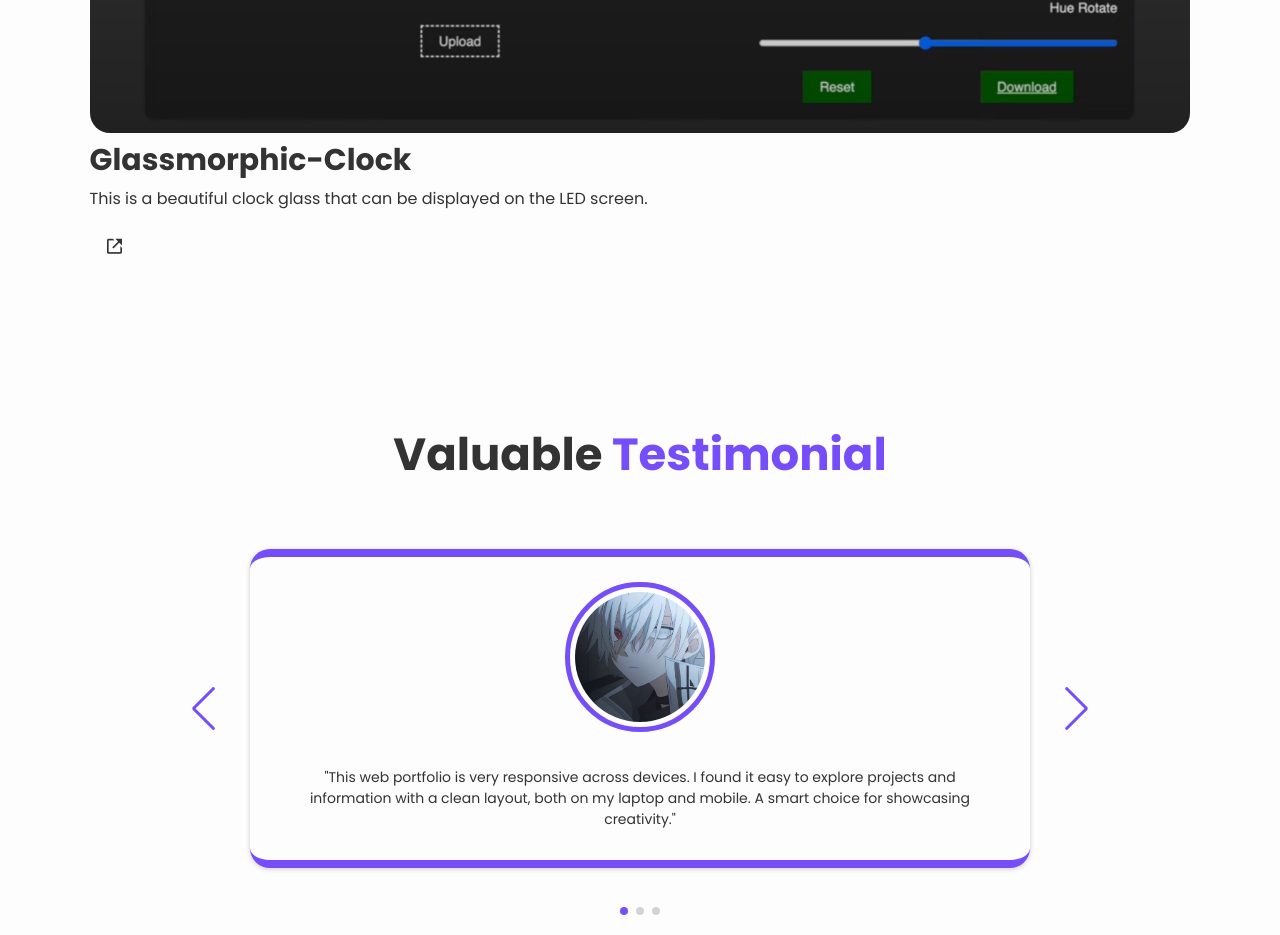
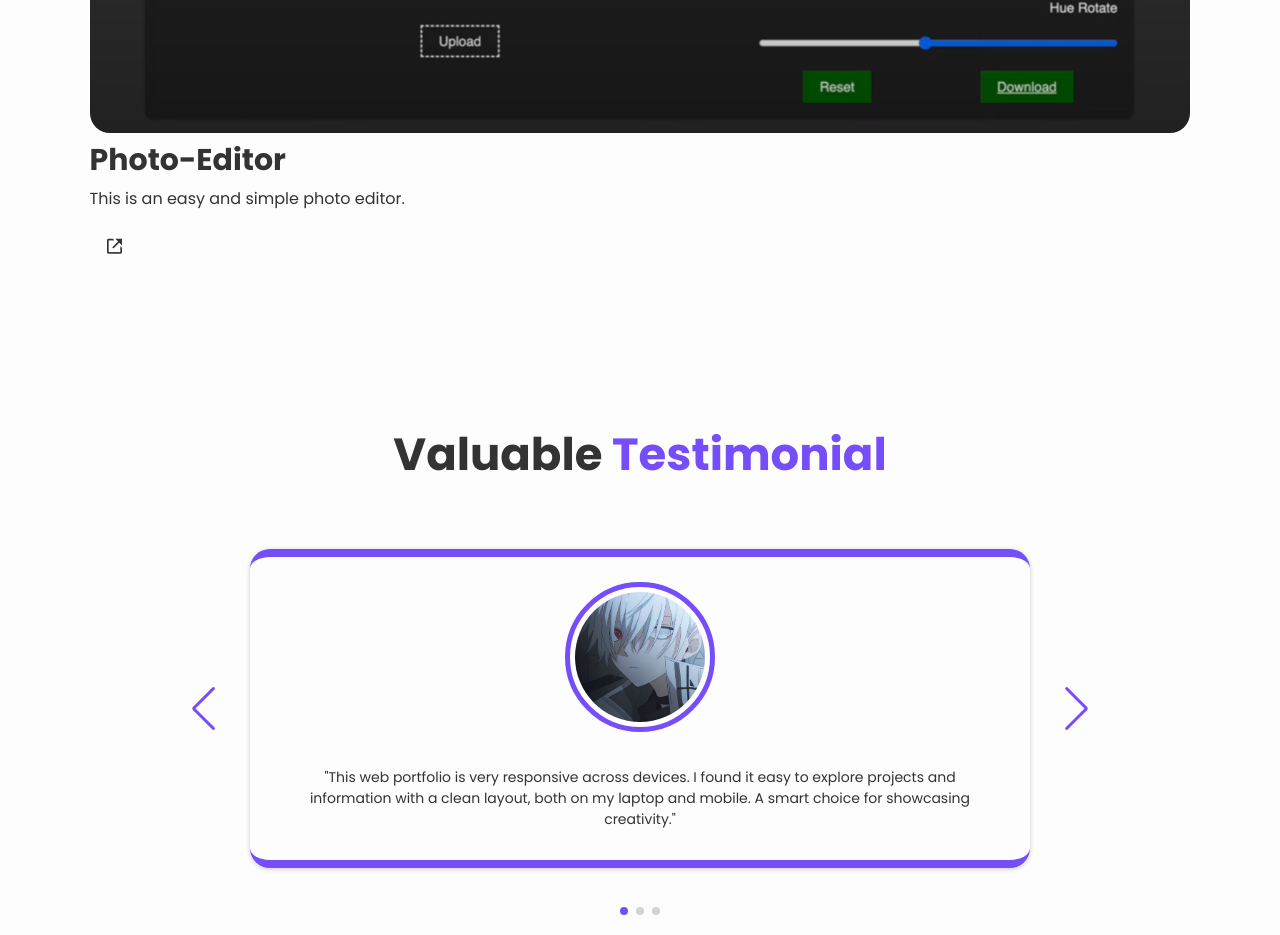
Before and after one commit to 9litch/portofolio, a plain HTML site: page index.html in a window 1280 px wide. Shown: the part 8695-9630 px from the top of the page. Drawn offline with nearby package versions, Linux system fonts and the light colour scheme.

Commit message:
index.html

```diff
--- a/index.html
+++ b/index.html
@@ -190,8 +190,8 @@
                 <img src="photo_Editor.png" alt="">
 
                 <div class="project-layer">
-                    <h4>Glassmorphic-Clock</h4>
-                    <p>This is a beautiful clock glass that can be displayed on the LED screen.</p>
+                    <h4>Photo-Editor</h4>
+                    <p>This is an easy and simple photo editor.</p>
                     <a href="Glassmorphic-Clock/index.html"><i class='bx bx-link-external'></i></a>
                 </div>
             </div>
```
